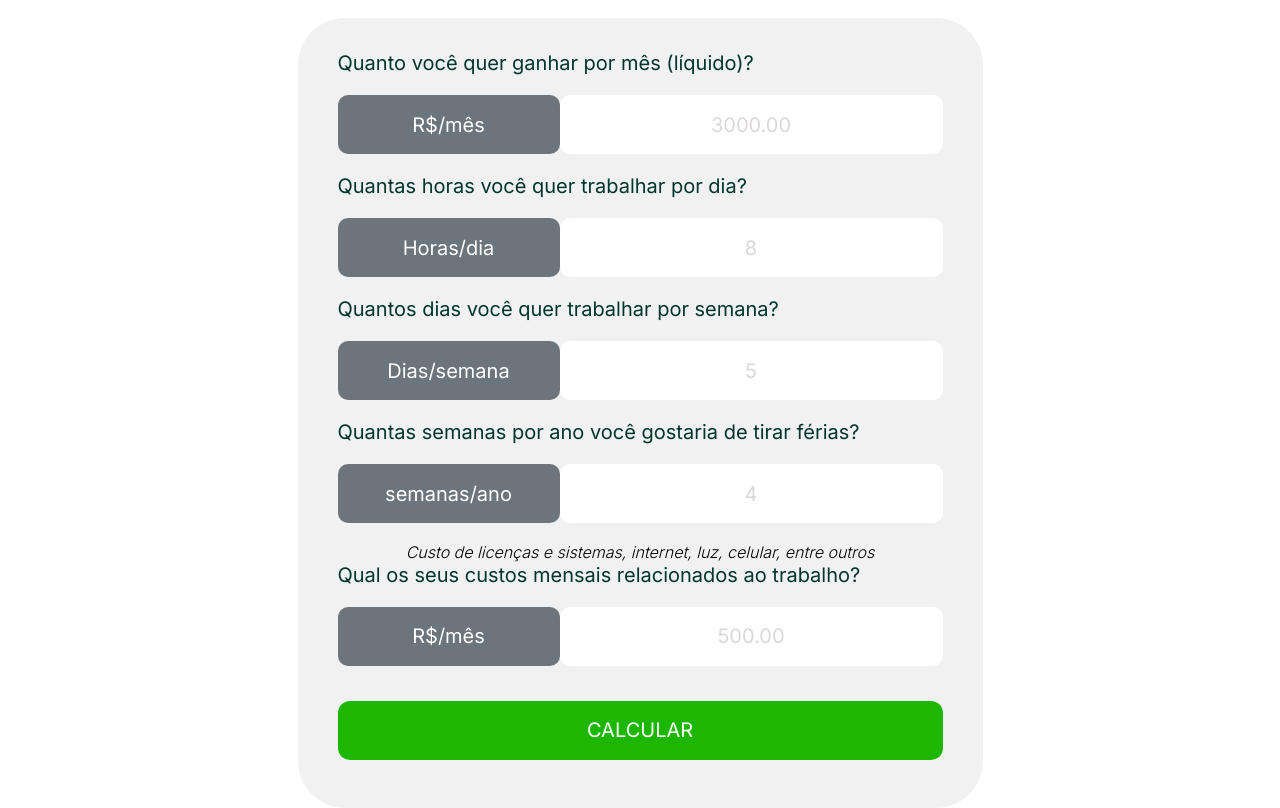
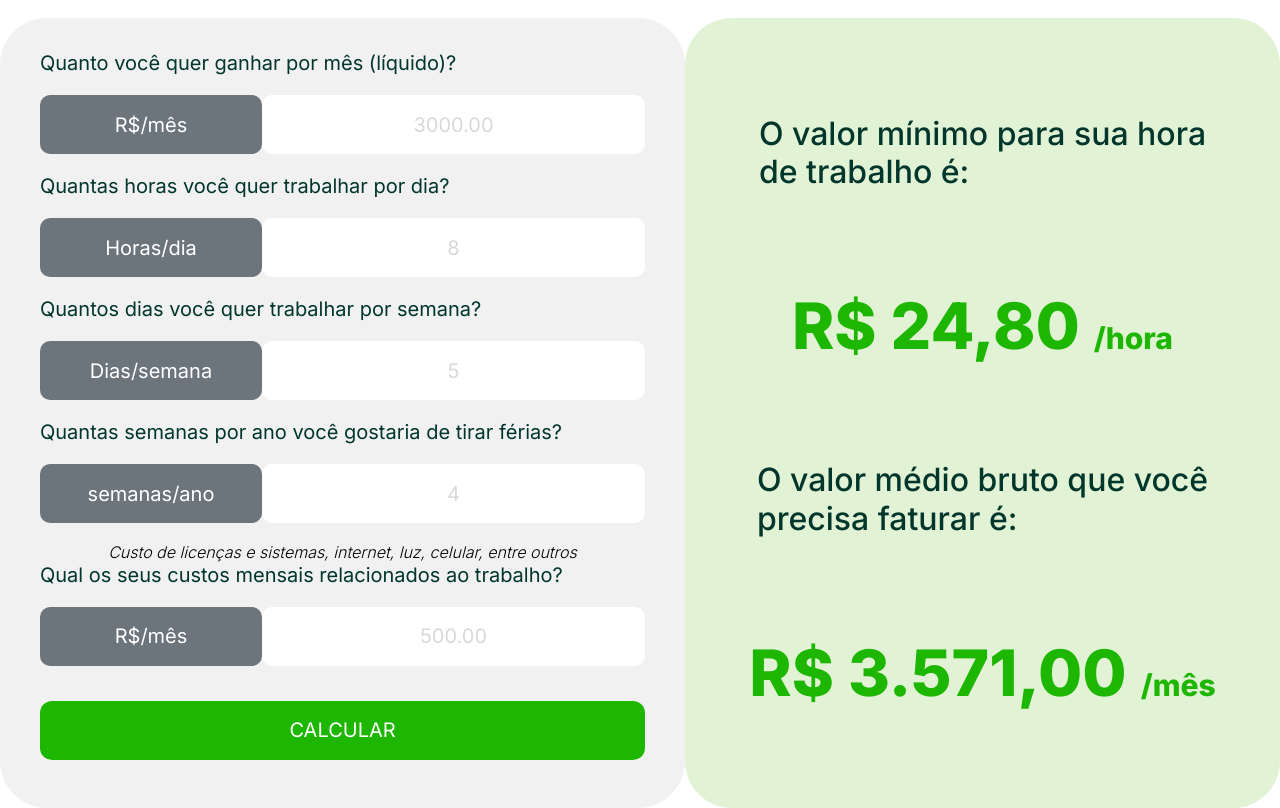
Before and after one commit to J0aoCunha/React-Calculadorafreela, a React (Vite) app: page / in a window 1280 px wide. Shown: the part 513-1321 px from the top of the page. Built offline with nearby package versions, Linux system fonts and the light colour scheme.

Commit message:
feat: criando e componentizando a area de resultados 🚀

```diff
--- a/src/components/Calculate/Calculate.tsx
+++ b/src/components/Calculate/Calculate.tsx
@@ -1,5 +1,6 @@
+import Data from './Data/Data'
+
 import './Calculate.css'
-import Data from './Data/Data'
 
 export function Calculate() {
   return (
--- /dev/null
+++ b/src/components/Results/Results.css
@@ -0,0 +1,40 @@
+.resultsArea{
+ width: 685px;
+ height: 790px;
+
+ display: flex;
+ flex-direction: column;
+ align-items: center;
+ justify-content: space-evenly;
+
+ border-radius: 47px;
+ background: #E1F2D5;
+}
+
+
+.resultsArea span{
+ color: var(--dark-green);
+
+ font-size: 32px;
+ font-style: normal;
+ font-weight: 500;
+ line-height:  38.4px;
+}
+
+.resultsArea h3{
+ color:var(--neon-green);
+
+ font-size: 64px;
+ font-style: normal;
+ font-weight: 800;
+ line-height: 76.8px;
+}
+
+.resultsArea h3 > span{
+ color: #1DB702;
+
+ font-size: 30px;
+ font-style: normal;
+ font-weight: 800;
+ line-height: 120%;
+}
--- /dev/null
+++ b/src/components/Results/Results.tsx
@@ -0,0 +1,25 @@
+import './Results.css'
+
+export function Results() {
+  return (
+    <div className="resultsArea">
+      <span>
+        O valor mínimo para sua hora <br />
+        de trabalho é:
+      </span>
+
+      <h3>
+        R$ 24,80 <span>/hora</span>
+      </h3>
+
+      <span>
+        O valor médio bruto que você <br />
+        precisa faturar é:
+      </span>
+
+      <h3>
+        R$ 3.571,00 <span>/mês</span>
+      </h3>
+    </div>
+  )
+}
--- a/src/main.tsx
+++ b/src/main.tsx
@@ -3,9 +3,10 @@ import ReactDOM from 'react-dom/client'
 
 import { Header } from './components/Header/Header'
 import { Separator } from './components/separator/Separator'
+import { Calculate } from './components/Calculate/Calculate'
+import { Results } from './components/Results/Results'
 
 import './global.css'
-import { Calculate } from './components/Calculate/Calculate'
 
 ReactDOM.createRoot(document.getElementById('root')!).render(
   <React.StrictMode>
@@ -13,8 +14,8 @@ ReactDOM.createRoot(document.getElementById('root')!).render(
     <Separator content="Para você que é MEI ou quer se tornar MEI, calcule o valor da sua hora de trabalho:" />
     <section className="Container-Calculate">
       <Calculate />
+      <Results />
     </section>
-
     <Separator content="Calcule o valor a ser cobrado para um projeto:" />
   </React.StrictMode>,
 )
```
Also changed, not shown: src/global.css (line endings or trailing spaces).
